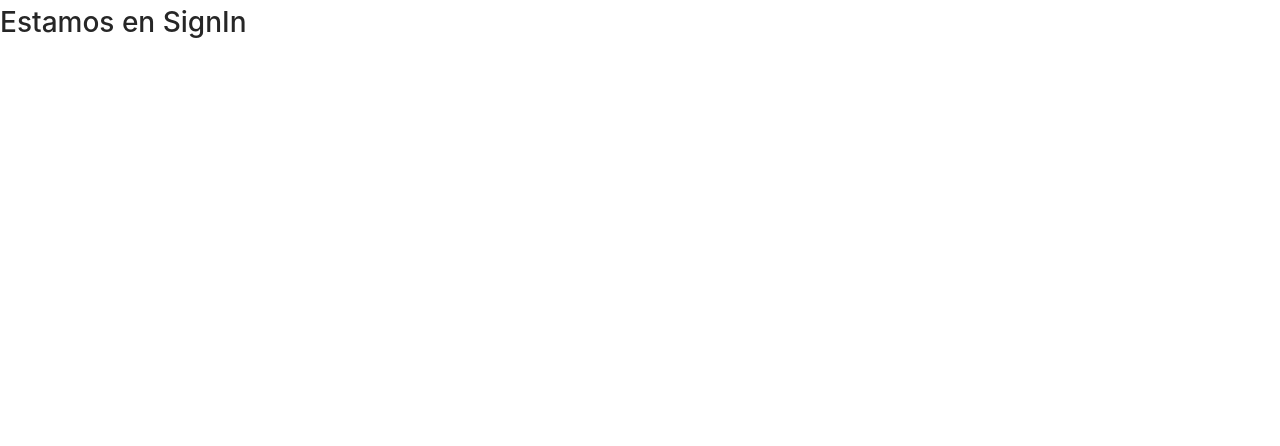
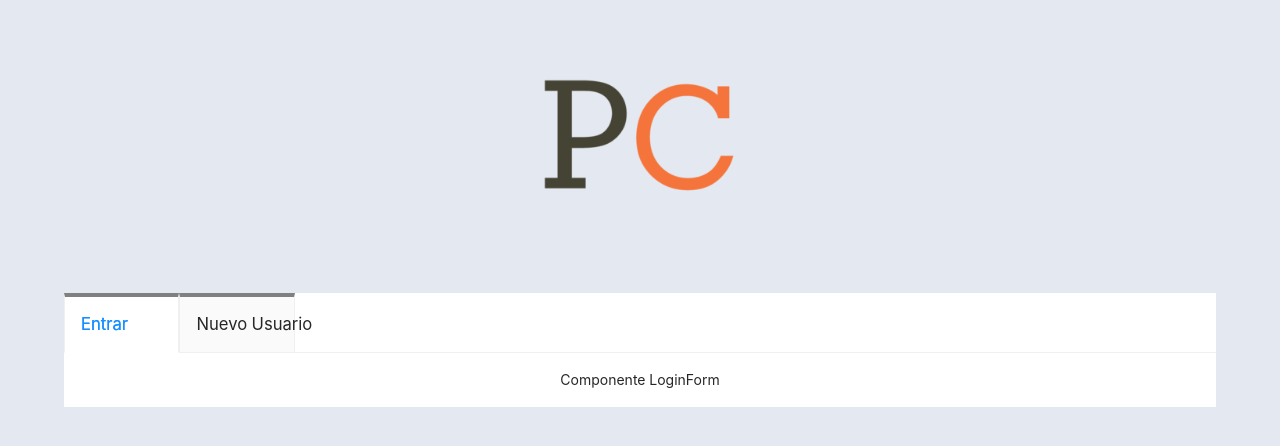
Before and after one commit to Daalb/PC-Web, a React (Create React App) app in the folder pc-client/: page /admin/login in a window 1280 px wide. Shown: the top 446 px of the page. Built offline with nearby package versions, Linux system fonts and the light colour scheme.

Commit message:
Tabs to login and register

```diff
--- a/pc-client/src/pages/Admin/SignIn/SignIn.js
+++ b/pc-client/src/pages/Admin/SignIn/SignIn.js
@@ -1,9 +1,33 @@
 import React from 'react';
+import { Layout, Tabs} from 'antd';
+import { Redirect } from 'react-router-dom';
+import Logo from '../../../assets/img/png/logo-pcuninorte.png';
+
 import './SignIn.scss';
+
+
 export default function SignIn(){
+    const { Content } = Layout;
+    const { TabPane } = Tabs;
     return(
-        <div>
-            <h1>Estamos en SignIn</h1>
-        </div>
+        <Layout className ="sign-in">
+            <Content className= "sign-in__content">
+                <h1 className= "sign-in__content__logo">
+                    <img src={Logo} alt="Logo Parterns Campus " className = "sign-in__content__logo__img"/>
+                </h1>
+                <div className="sign-in__content-tabs">
+                    <Tabs type ="card">
+                        <TabPane tab={<span>Entrar</span>} key="1">
+                            Componente LoginForm
+                        </TabPane>
+
+                        <TabPane tab={<span>Nuevo Usuario</span>} key="2">
+                            Componente RegisterForm
+                        </TabPane>
+
+                    </Tabs>
+                </div>
+            </Content>
+        </Layout>
     );
 }
--- a/pc-client/src/pages/Admin/SignIn/SignIn.scss
+++ b/pc-client/src/pages/Admin/SignIn/SignIn.scss
@@ -0,0 +1,85 @@
+@import "../../../scss/index.scss";
+
+.sign-in{
+    background-repeat: no-repeat;
+    background-position: center center;
+    background-size: cover;
+    background-color: #e4e8f1;
+
+    &__content{
+        display: flex;
+        flex-direction: column;
+        align-items: center;
+        min-height: 100vh;
+
+        &__logo{
+            padding: 60px 20px;
+            &__img{
+                width: 200px;
+            }
+        }
+
+        &-tabs{
+            background-color: $background-light;
+
+            .ant-tabs{
+                width: 90vw;
+
+                @media (min-width: $media-breackpoint-up-lg){
+                    widht:auto;
+                }
+            }
+
+            .ant-tabs-nav-container{
+                height: 60px !important;
+            }
+
+            .ant-tabs-nav{
+                width: 100%;
+            }
+
+            .ant-tabs-tab{
+                width: 50%;
+                height: 60px !important;
+                text-align: center;
+                font-size: 0em + 19px / $defaultFontSize;//Para un buen responsive
+                border-top: 4px solid $border-grey !important;
+                border-radius: 0 !important;
+                margin: 0 !important;
+                @media (min-widht: $media-breackpoint-up-lg){
+                    widht: 220px;
+                    font-size: 0em + 23px/ $defaultFontSize;
+                }
+
+                &:hover{
+                    color: $font-grey-dark;
+                }
+
+                &:before{
+                    content: none;
+                }
+
+                span{
+                    height: 100%;
+                    display: flex;
+                    align-items: center;
+                    justify-content: center;
+                }
+            }
+
+            .ant-tabs.tab-active{
+                color: $primary-color !important;
+                border-top: 4px solid $primary-color !important;
+                border-radius: 0 !important;
+                border-right: 0 !important;
+                border-left: 0 !important;
+            }
+
+            .ant-tabs-content{
+                padding: 0 16px 16px 16px;
+                text-align: center;
+
+            }
+        }
+    }
+}
```
